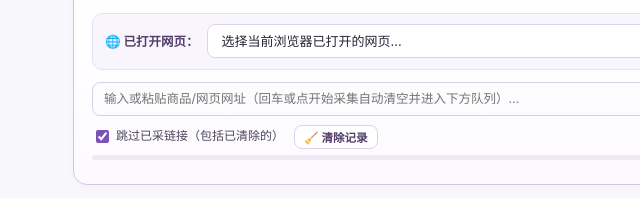
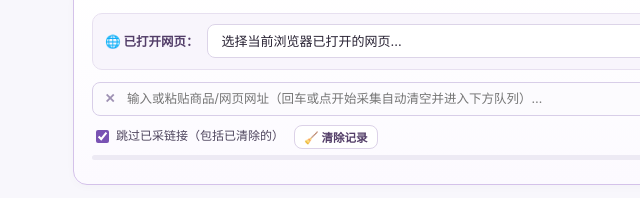
Before and after one commit to feimabag666-netizen/xiaomie-magic-collector, a browser extension: page panel.html in a window 1280 px wide. Shown: the part 388-586 px from the top of the page, 27-667 px from the left. Drawn offline with Linux system fonts and the light colour scheme; no server answers.

Commit message:
feat(ui): add one-click clear cross button before URL input

```diff
--- a/panel.html
+++ b/panel.html
@@ -316,16 +316,63 @@
     flex-wrap: wrap;
     margin-bottom: 8px;
   }
-  input#urls {
+  .urls-input-wrap {
     flex: 1;
     min-width: 200px;
     height: 34px;
-    padding: 0 11px;
-    font-size: 12.5px;
-    line-height: 34px;
+    display: flex;
+    align-items: center;
     border: 1px solid #d8cee8;
     border-radius: 8px;
     background: #fcfbfe;
+    padding: 0 6px;
+    gap: 2px;
+    transition: border-color 0.15s ease, box-shadow 0.15s ease;
+  }
+  .urls-input-wrap:focus-within {
+    border-color: var(--brand);
+    box-shadow: 0 0 0 2px rgba(107, 63, 160, 0.12);
+    background: #fff;
+  }
+  .urls-clear-btn {
+    flex: 0 0 auto;
+    width: 22px;
+    height: 22px;
+    padding: 0;
+    margin: 0;
+    border: none;
+    border-radius: 50%;
+    background: transparent;
+    color: #9e91b3;
+    font-size: 13px;
+    font-weight: 700;
+    line-height: 22px;
+    text-align: center;
+    cursor: pointer;
+    display: inline-flex;
+    align-items: center;
+    justify-content: center;
+    transition: background-color 0.15s ease, color 0.15s ease;
+  }
+  .urls-clear-btn.has-text {
+    color: #6b5b84;
+    background: #efeaf7;
+  }
+  .urls-clear-btn:hover {
+    background: #fee2e2;
+    color: #dc2626;
+  }
+  input#urls {
+    flex: 1;
+    min-width: 0;
+    height: 32px;
+    padding: 0 6px 0 4px;
+    font-size: 12.5px;
+    line-height: 32px;
+    border: none;
+    outline: none;
+    box-shadow: none;
+    background: transparent;
     white-space: nowrap;
     overflow: hidden;
     text-overflow: ellipsis;
@@ -891,7 +938,10 @@
 
   <!-- 紧凑合一：单行网址输入框 + 一键开始采集 + 下方队列 -->
   <div class="collect-bar">
-    <input type="text" id="urls" placeholder="输入或粘贴商品/网页网址（回车或点开始采集自动清空并进入下方队列）…" autocomplete="off">
+    <div class="urls-input-wrap">
+      <button type="button" id="clearUrls" class="urls-clear-btn" title="一键删除输入框内的网址" aria-label="清空输入框网址">✕</button>
+      <input type="text" id="urls" placeholder="输入或粘贴商品/网页网址（回车或点开始采集自动清空并进入下方队列）…" autocomplete="off">
+    </div>
     <div class="collect-bar-actions">
       <label style="margin:0;padding:6px 11px;font-size:12px;color:var(--brand);cursor:pointer;font-weight:600;border:1px solid #dcd2e8;border-radius:8px;background:#fff;white-space:nowrap" title="批量导入 TXT 链接文件">
         📄 导入TXT <input id="txtFile" type="file" accept=".txt,text/plain" style="display:none">
```
Also changed, not shown: panel.js, 3 other files.
